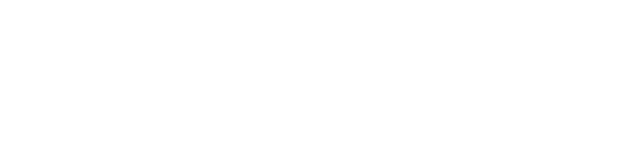
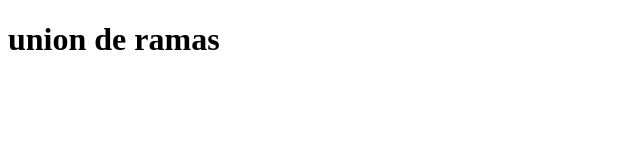
Before and after one commit to aragon250419/practicas-, a plain HTML site: page index.html in a window 1280 px wide. Shown: the whole page, without its empty margins (0-640 px from the left). Drawn offline with Linux system fonts and the light colour scheme.

Commit message:
unimos ramas

```diff
--- a/index.html
+++ b/index.html
@@ -4,9 +4,10 @@
     <meta charset="UTF-8">
     <meta http-equiv="X-UA-Compatible" content="IE=edge">
     <meta name="viewport" content="width=device-width, initial-scale=1.0">
-    <title>Document</title>
+    <title>practica</title>
 </head>
 <body>
+    <h1>union de ramas</h1>
 
 </body>
 </html>
```
